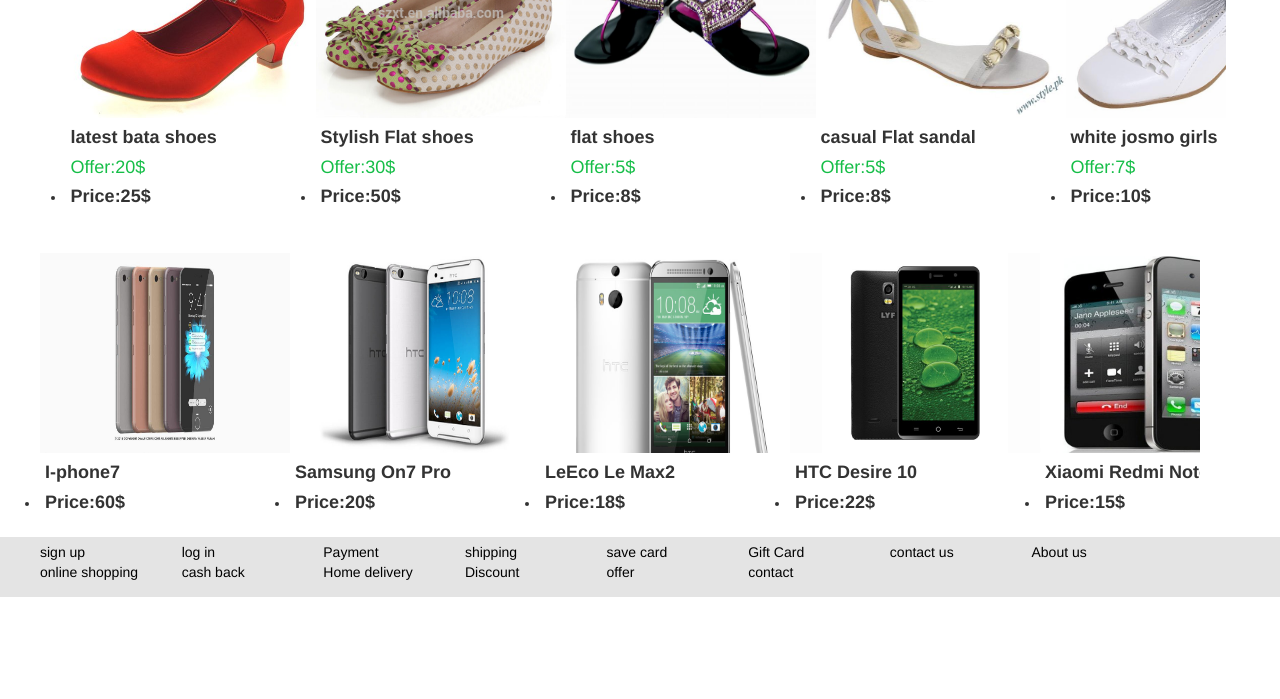
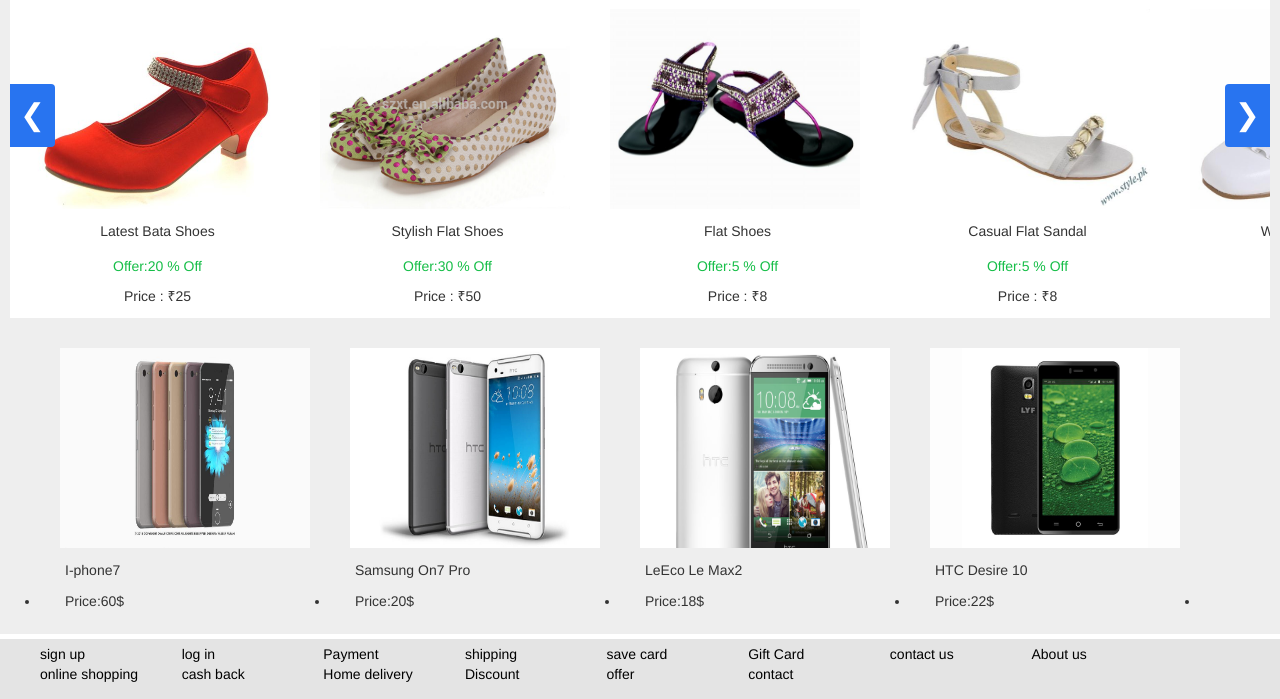
Before and after one commit to shubhangidhole1210/RetailerApp, a plain HTML site: page Retail_App/WebContent/index.html in a window 1280 px wide. Shown: the part 291-990 px from the top of the page. Before the commit the page ends 888 px from the top, so only its background shows below. Drawn offline with Linux system fonts and the light colour scheme; some packages are replaced by stand-ins of ours; a script that the page names is missing.

Commit message:
Changes for Horizontal Product List UI

```diff
--- a/Retail_App/WebContent/css/style.css
+++ b/Retail_App/WebContent/css/style.css
@@ -455,6 +455,7 @@
 {
 	margin-top: 60%;
 }
+
 .input-error{
 	border: 1px solid red;
 }
@@ -464,18 +465,18 @@
 	height: 120px; */
 	width: 250px;
 	height: 200px;
-	-webkit-transition: all .1.5s ease-out;
-	-moz-transition: all .1.5s ease-out;
-	-o-transition: all .1.5s ease-out;
-	transition: all .1.5s ease-out;
+	-webkit-transition: all 0.3s ease-out;
+	-moz-transition: all 0.3s ease-out;
+	-o-transition: all 0.3s ease-out;
+	transition: all 0.3s ease-out;
 }
 .img-box:HOVER
 {
-	-moz-transform: scale(1.5);
-	-webkit-transform: scale(1.5);
-	-o-transform: scale(1.5);
-	-ms-transform: scale(1.5);
-	transform: scale(1.5);
+	-moz-transform: scale(1.1);
+	-webkit-transform: scale(1.1);
+	-o-transform: scale(1.1);
+	-ms-transform: scale(1.1);
+	transform: scale(1.1);
 }
 
 .display-product-info
@@ -485,15 +486,58 @@
 	display: inline-block;
 	 /* width:530px;
     height:210px */;
+    margin: 5px 20px;
+}
+
+.display-product-info h4{
+	font-size: 14px;
+    font-weight: 500;
+    margin-top: 15px;
+}
+.medium{
+	font-size: 18px;
+    font-weight: 500;
+    padding-top: 4px;
 }
 .display-scroll
 {
-	 /* border: 1px solid gray; */
-	 border:none;
-    overflow-x: scroll;
+	border: none;
+    overflow-x: visible;
     overflow-y: hidden;
-    width: 1200px;
-    margin-left: 2%;
+    width: 100%;
+    display: inline-block;
+}
+.product-container-main{
+	height: 390px;
+	position: relative;
+	background: #ffffff;
+	margin: 10px;
+}
+.product-header{
+	padding: 10px;
+}
+.arrow{
+	font-size: 30px;
+    display: inline-block;
+    text-align: center;
+    position: absolute;
+    top: 40%;
+    padding: 10px;
+    background: #2874f0;
+    color: white;
+    z-index: 10;
+}
+.left{
+	left: 0;
+	border-radius: 0 4px 4px 0;
+}
+.right{
+	right: 0;
+	border-radius: 4px 0px 0px 4px;
+}
+.product-item{
+	text-align: center;
+    list-style: none;
 }
 .original-price
 {
@@ -521,6 +565,7 @@
 {
 	width: 100%;
 	display: inline-flex;
+	padding: 0px;
 }
 #slides_control > div
 {
@@ -552,3 +597,6 @@
     overflow-y: hidden;
     width: 1200px;
 }
+.main-view{
+	background: #eeeeee;
+}
--- a/Retail_App/WebContent/home.html
+++ b/Retail_App/WebContent/home.html
@@ -25,21 +25,26 @@
 	</div>
 </div>
 <div ng-controller="cartCtrl">
+<div class="product-container-main">
+<div class="product-header"><h3>Fashion & Lifestyle</h3></div>
+<div class="arrow left">&#10094;</div>
 <div class="display-scroll">
 	<ul class="display-information">
 
-		<li ng-repeat="product in products">
+		<li ng-repeat="product in products" class="product-item">
 			    <div class="display-product-info">
 				<img class="img-box" alt="{{product.title}}" ng-src="{{product.image}}">
 				<!-- <figcaption> -->
 					<h4 class="product-title">{{product.title}}</h4>
-					<h4 class="offer-price">Offer:{{product.offer}}$</h4>
-					<h4 class="original-price" style="text-decoration: none;">Price:{{product.price}}$</h4>
+					<h4 class="offer-price medium">Offer:{{product.offer}} % Off</h4>
+					<h4 class="original-price" style="text-decoration: none;">Price : &#8377;{{product.price}}</h4>
 					<!-- <button ng-click="addToCart(product);">Add to cart</button> -->
 				<!-- </figcaption> -->
 			    </div>
 		    </li>
 	</ul>
+	</div>
+	<div class="arrow right">&#10095;</div>
 	</div>
 
 	<div class="display-selling-scroll">
--- a/Retail_App/WebContent/index.html
+++ b/Retail_App/WebContent/index.html
@@ -101,7 +101,7 @@
 
 </div>
 	</div>
-<div ng-view></div>
+<div ng-view class="main-view"></div>
 
 <div ng-controller="loginCtrl">
 
--- a/Retail_App/WebContent/products.json
+++ b/Retail_App/WebContent/products.json
@@ -1,42 +1,42 @@
 {"products": [
 	{
 		"id": 1,
-		"title": "latest bata shoes",
+		"title": "Latest Bata Shoes",
 		"image": "image/lora-dora-girls-kids-low-heel-satin-mary-jane-party-shoes-childrens-high-heels-diamante-straps-wedding-bridesmaid-size-uk-10-2_2901880.jpg",
 		"price": 25,
 		"offer": 20
 	},
 	{
 		"id": 2,
-		"title": "Stylish Flat shoes",
+		"title": "Stylish Flat Shoes",
 		"image": "image/girlsShoes.jpg",
 		"price": 50,
 		"offer": 30
 	},
 	{
 		"id": 3,
-		"title": "flat shoes",
+		"title": "Flat Shoes",
 		"image": "image/girls-womens-beautiful-fancy-flat-shoes-eid-footwear-collection-2013-by-metro-shoes-5.jpg",
 		"price": 8,
 		"offer": 5
 	},
 	{
 		"id": 4,
-		"title": "casual Flat sandal",
+		"title": "Casual Flat Sandal",
 		"image": "image/Beautiful-Flat-Sandals-For-Pakistan-Girls-for-Parties.jpeg",
 		"price": 8,
 		"offer": 5
 	},
 	{
 		"id": 5,
-		"title": "white josmo girls",
+		"title": "White Josmo Girls",
 		"image": "image/white-josmo-girls-ruffle-dress-shoes-toddler-youth-4.jpg",
 		"price": 10,
 		"offer": 7
 	},
 	{
 		"id": 6,
-		"title": "Girls pink studed",
+		"title": "Girls Pink Studed",
 		"image": "image/pinkshoes.jpg",
 		"price": 2,
 		"offer": 1
```
